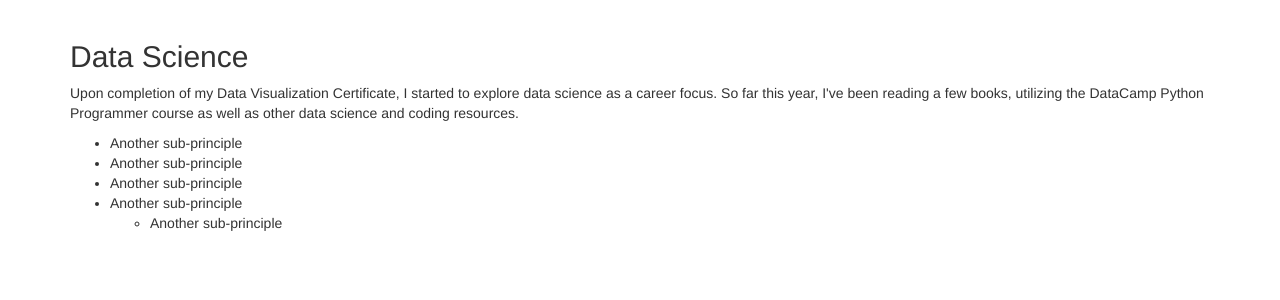
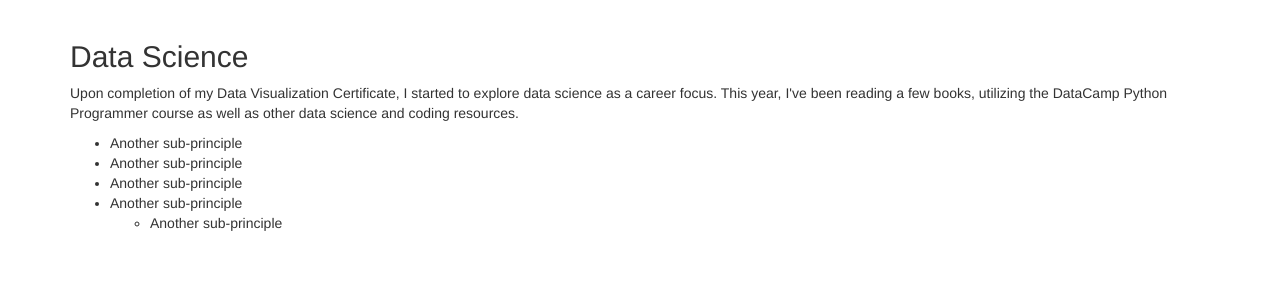
Before and after one commit to jpkeeton/Flask2018.1, a Flask app: page /datascience in a window 1280 px wide. Shown: the part 52-352 px from the top of the page. Run offline with Flask 2, Linux system fonts and the light colour scheme; some libraries are stand-ins or nearby versions.

Commit message:
another bit

```diff
--- a/templates/datascience.html
+++ b/templates/datascience.html
@@ -3,7 +3,7 @@
 {% block body %}
     <h2>Data Science</h2>
    <p>Upon completion of my Data Visualization Certificate, I started to explore data science as a career focus.
-   So far this year, I've been reading a few books, utilizing the DataCamp Python Programmer course as well as other data science and coding resources.</p>
+   This year, I've been reading a few books, utilizing the DataCamp Python Programmer course as well as other data science and coding resources.</p>
     <ul style="list-style-type:disc">
        <li>Another sub-principle</li>
        <li>Another sub-principle</li>
```
